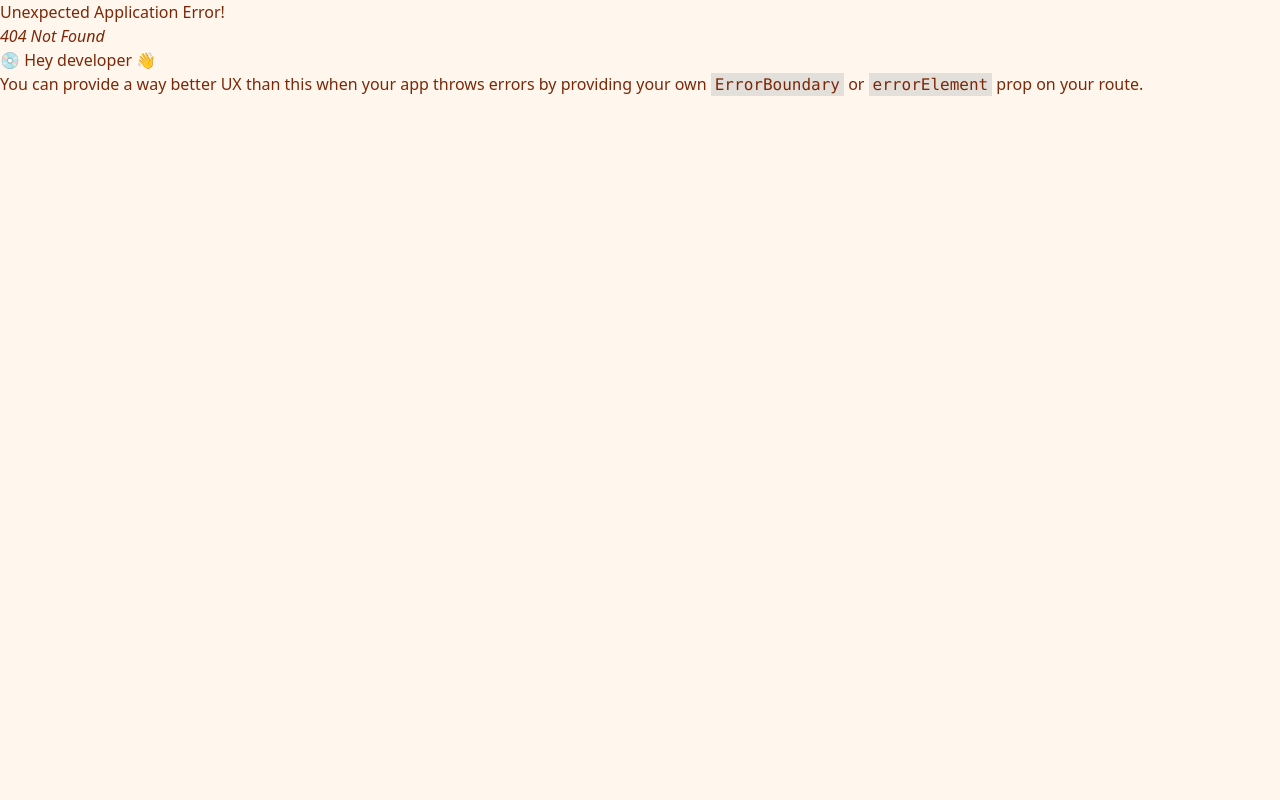
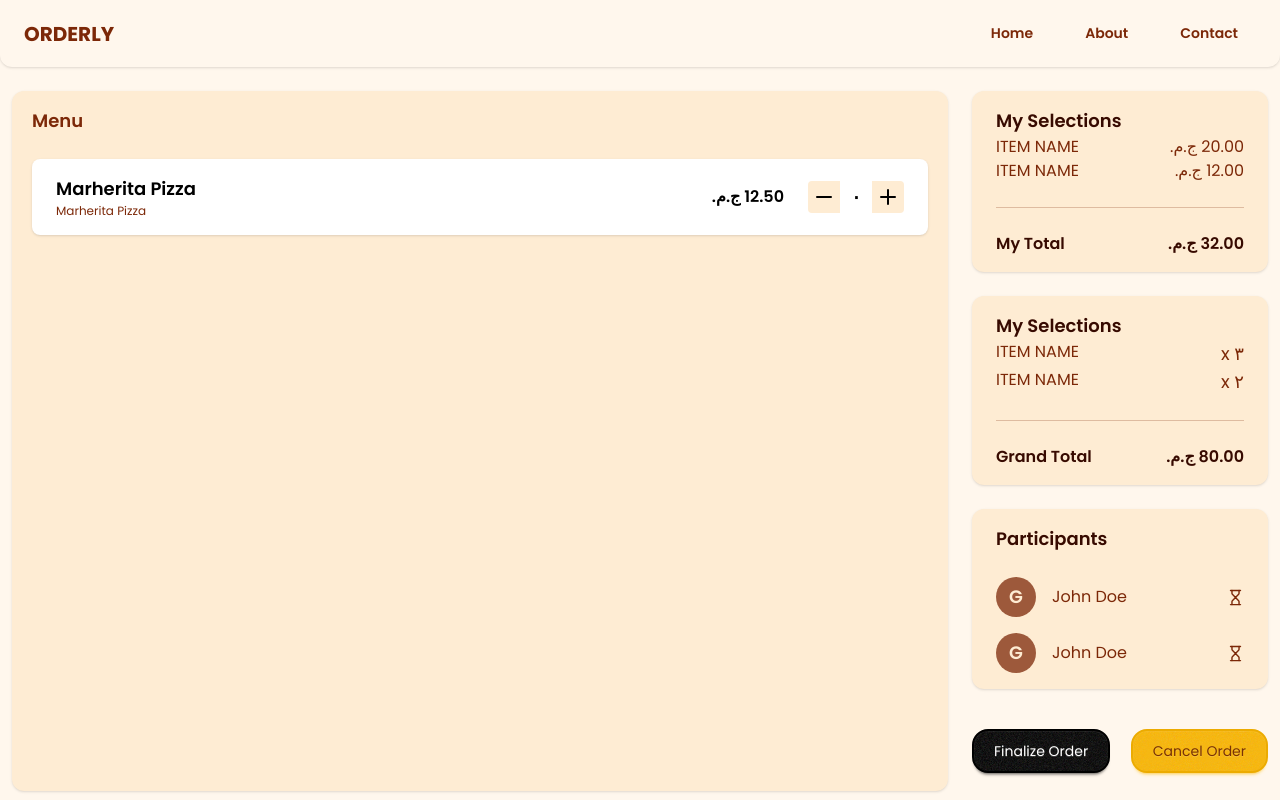
Before and after one commit to ahmed-yasser66/orderly, a React (Vite) app: page /checkout in a window 1280 px wide. Before the commit this address had no page. Built offline with nearby package versions, Linux system fonts and the light colour scheme.

Commit message:
spacescreen done, format currency util and toArabicNumber util

```diff
--- a/package.json
+++ b/package.json
@@ -10,6 +10,7 @@
     "preview": "vite preview"
   },
   "dependencies": {
+    "@fontsource/poppins": "^5.2.6",
     "@reduxjs/toolkit": "^2.8.2",
     "@tailwindcss/vite": "^4.1.8",
     "firebase": "^11.8.1",
--- a/src/App.jsx
+++ b/src/App.jsx
@@ -6,6 +6,7 @@ import store from "./features/store";
 import LoginForm from "./components/LoginForm";
 import SignUp from "./components/SignUp";
 import Landing from "./pages/Landing";
+import SpaceScreen from "./pages/SpaceScreen";
 
 function App() {
   const router = createBrowserRouter([
@@ -24,6 +25,10 @@ function App() {
         {
           path:"home",
           element: <Landing/>
+        },
+        {
+          path:"checkout",
+          element: <SpaceScreen/>
         }
       ],
     },
--- a/src/assets/icons.jsx
+++ b/src/assets/icons.jsx
@@ -6,7 +6,7 @@ export const PlusIcon = () => (
     viewBox="0 0 24 24"
     fill="none"
     stroke="currentColor"
-    strokeWidth="4"
+    strokeWidth="2"
     strokeLinecap="round"
     strokeLinejoin="round"
     className="lucide lucide-plus-icon lucide-plus"
@@ -24,7 +24,7 @@ export const MinusIcon = () => (
     viewBox="0 0 24 24"
     fill="none"
     stroke="currentColor"
-    strokeWidth="4"
+    strokeWidth="2"
     strokeLinecap="round"
     strokeLinejoin="round"
     className="lucide lucide-minus-icon lucide-minus"
@@ -32,3 +32,23 @@ export const MinusIcon = () => (
     <path d="M5 12h14" />
   </svg>
 );
+
+export const HourGlass = () => (
+  <svg
+    xmlns="http://www.w3.org/2000/svg"
+    width="17"
+    height="17"
+    viewBox="0 0 24 24"
+    fill="none"
+    stroke="currentColor"
+    strokeWidth="2"
+    strokeLinecap="round"
+    strokeLinejoin="round"
+    className="lucide lucide-hourglass-icon lucide-hourglass"
+  >
+    <path d="M5 22h14" />
+    <path d="M5 2h14" />
+    <path d="M17 22v-4.172a2 2 0 0 0-.586-1.414L12 12l-4.414 4.414A2 2 0 0 0 7 17.828V22" />
+    <path d="M7 2v4.172a2 2 0 0 0 .586 1.414L12 12l4.414-4.414A2 2 0 0 0 17 6.172V2" />
+  </svg>
+);
--- a/src/components/Avatar.jsx
+++ b/src/components/Avatar.jsx
@@ -1,7 +1,7 @@
 export default function Avatar({ title = "G" }) {
   const initialChar = title[0].toUpperCase();
   return (
-    <div className="size-10 bg-[var(--color-base-content)] text-[var(--color-base-200)] font-semibold text-lg text-center leading-10 mt-10 ml-10 rounded-full">
+    <div className="size-10 bg-base-content/75 text-base-200 font-semibold text-lg text-center leading-10 rounded-full">
       {initialChar}
     </div>
   );
--- a/src/components/Counter.jsx
+++ b/src/components/Counter.jsx
@@ -1,5 +1,6 @@
 import { createContext, useContext, useState } from "react";
 import { MinusIcon, PlusIcon } from "../assets/icons";
+import { toArabicNumeral } from "../utils/toArabicNumber";
 
 const CounterContext = createContext();
 
@@ -10,7 +11,7 @@ function Counter({ children }) {
 
   return (
     <CounterContext.Provider value={{ increment, decrement, count }}>
-      <div className="flex items-center content-center select-none border border-[var(--color-base-content)] w-fit rounded-xl overflow-clip shadow-md">
+      <div className="flex items-center content-center select-none w-fit rounded-sm overflow-clip text-primary">
         {children}
       </div>
     </CounterContext.Provider>
@@ -22,7 +23,7 @@ function Increment() {
   return (
     <div
       onClick={() => increment()}
-      className="bg-[var(--color-base-200)] size-8 flex items-center justify-center cursor-pointer"
+      className="bg-base-200 size-8 flex items-center justify-center cursor-pointer"
     >
       <PlusIcon />
     </div>
@@ -34,7 +35,7 @@ function Decrement() {
   return (
     <div
       onClick={() => decrement()}
-      className="bg-[var(--color-base-200)] size-8 flex items-center justify-center cursor-pointer"
+      className="bg-base-200 size-8 flex items-center justify-center cursor-pointer"
     >
       <MinusIcon />
     </div>
@@ -43,8 +44,8 @@ function Decrement() {
 function Count() {
   const { count } = useContext(CounterContext);
   return (
-    <div className="bg-[var(--color-primary-content)] size-8 text-center leading-8 font-semibold">
-      {count}
+    <div className="bg-primary-content size-8 text-lg text-center leading-8 font-semibold">
+      {toArabicNumeral(count)}
     </div>
   );
 }
--- /dev/null
+++ b/src/components/OrderControlSideBar.jsx
@@ -0,0 +1,77 @@
+import { HourGlass } from "../assets/icons";
+import Avatar from "./Avatar";
+import Button from "./Button";
+import { formatCurrency } from "../utils/formatCurrency";
+import { toArabicNumeral } from "../utils/toArabicNumber";
+
+export default function OrderControlSideBar() {
+  return (
+    <aside className="flex flex-col justify-between gap-y-6">
+      {/* MY SELECTION */}
+      <div className="bg-base-200 px-6 py-4 shadow-sm rounded-xl">
+        <p className="text-lg font-semibold text-secondary">My Selections</p>
+        {/* ITEMS */}
+        <div className="flex justify-between">
+          <span>ITEM NAME</span>
+          <span>{formatCurrency(20)}</span>
+        </div>
+        <div className="flex justify-between">
+          <span>ITEM NAME</span>
+          <span>{formatCurrency(12)}</span>
+        </div>
+        {/* DECORATION LINE */}
+        <div className="h-[1px] w-full bg-base-content/25 my-6" />
+        <div className="flex justify-between font-semibold text-secondary">
+          <span>My Total</span>
+          <span>{formatCurrency(32)}</span>
+        </div>
+      </div>
+      {/* COLLECTIVE ORDER */}
+      <div className="bg-base-200 px-6 py-4 shadow-sm rounded-xl">
+        <p className="text-lg font-semibold text-secondary">My Selections</p>
+        {/* ITEMS */}
+        <div className="flex justify-between">
+          <span>ITEM NAME</span>
+          <span className="text-lg">x {toArabicNumeral(3)}</span>
+        </div>
+        <div className="flex justify-between">
+          <span>ITEM NAME</span>
+          <span className="text-lg">x {toArabicNumeral(2)}</span>
+        </div>
+        {/* DECORATION LINE */}
+        <div className="h-[1px] w-full bg-base-content/25 my-6" />
+        <div className="flex justify-between font-semibold text-secondary">
+          <span>Grand Total</span>
+          <span>{formatCurrency(80)}</span>
+        </div>
+      </div>
+      {/* Participants */}
+      <div className="bg-base-200 px-6 py-4 shadow-sm rounded-xl">
+        <p className="text-lg font-semibold text-secondary">Participants</p>
+        {/* items WRAPPER */}
+        <div className="wrapper flex flex-col gap-y-4 justify-between mt-6 items-center">
+          <div className="item flex justify-between w-full items-center">
+            <div className="flex items-center gap-4">
+              <Avatar />
+              John Doe
+            </div>
+            <HourGlass />
+          </div>
+
+          <div className="item flex justify-between w-full items-center">
+            <div className="flex items-center gap-4">
+              <Avatar />
+              John Doe
+            </div>
+            <HourGlass />
+          </div>
+        </div>
+      </div>
+      {/* CONTROLS */}
+      <div className="flex justify-between mt-4">
+        <Button type="primary" children={"Finalize Order"} className="!p-5 text-sm"/>
+        <Button variant="warning" children={"Cancel Order"} className="!p-5 text-sm" />
+      </div>
+    </aside>
+  );
+}
--- /dev/null
+++ b/src/components/OrderItem.jsx
@@ -0,0 +1,21 @@
+import { formatCurrency } from "../utils/formatCurrency";
+import Counter from "./Counter";
+
+export default function OrderItem() {
+  return (
+    <div className="bg-primary-content px-6 py-4 rounded-lg flex justify-between items-center shadow-sm">
+      <div>
+        <p className="text-lg text-primary font-semibold">Marherita Pizza</p>
+        <p className="text-xs">Marherita Pizza</p>
+      </div>
+      <div className="flex text-primary gap-x-6 items-center">
+        <span className="font-semibold">{formatCurrency(12.5)}</span>
+        <Counter>
+          <Counter.Decrement/>
+          <Counter.Count/>
+          <Counter.Increment/>
+        </Counter>
+      </div>
+    </div>
+  )
+}
--- a/src/index.css
+++ b/src/index.css
@@ -35,3 +35,6 @@
   --depth: 1;
   --noise: 1;
 }
+body {
+  font-family: "Poppins", sans-serif;
+}
--- a/src/main.jsx
+++ b/src/main.jsx
@@ -1,7 +1,11 @@
 import { StrictMode } from 'react'
 import { createRoot } from 'react-dom/client'
+import '@fontsource/poppins/400.css';
+import '@fontsource/poppins/600.css';
+import '@fontsource/poppins/700.css';
+import '@fontsource/poppins/900.css';
+
 import './index.css'
-
 import App from './App.jsx'
 
 createRoot(document.getElementById('root')).render(
--- /dev/null
+++ b/src/pages/SpaceScreen.jsx
@@ -0,0 +1,23 @@
+import Container from "../components/Container";
+import OrderControlSideBar from "../components/OrderControlSideBar";
+import OrderItem from "../components/OrderItem";
+
+export default function SpaceScreen() {
+  return (
+    <Container>
+      <section className="grid-cols-1 grid gap-x-6 md:grid-cols-8 h-[calc(100vh_-_100px)]">
+        {/* MENU */}
+        <div className="col-span-6 bg-base-200 h-full rounded-xl shadow-sm px-5 py-4">
+          <h1 className="font-semibold text-lg">Menu</h1>
+          {/* ITEMS */}
+          <div className="mt-6">
+            <OrderItem/>
+          </div>
+        </div>
+        <div className="col-span-2 h-full w-full">
+          <OrderControlSideBar/>
+        </div>
+      </section>
+    </Container>
+  );
+}
--- /dev/null
+++ b/src/utils/formatCurrency.js
@@ -0,0 +1,8 @@
+export function formatCurrency(number) {
+  const formatter = new Intl.NumberFormat("ar", {
+    currency: "EGP",
+    minimumFractionDigits: 2,
+    style:"currency"
+  });
+  return formatter.format(number);
+}
--- /dev/null
+++ b/src/utils/toArabicNumber.js
@@ -0,0 +1,5 @@
+export function toArabicNumeral(en) {
+    return ("" + en).replace(/[0-9]/g, function(t) {
+        return "٠١٢٣٤٥٦٧٨٩".slice(+t, +t+1);
+    });
+}
```
Also changed, not shown: 1 other file (tests, documents, lock files or other folders).
